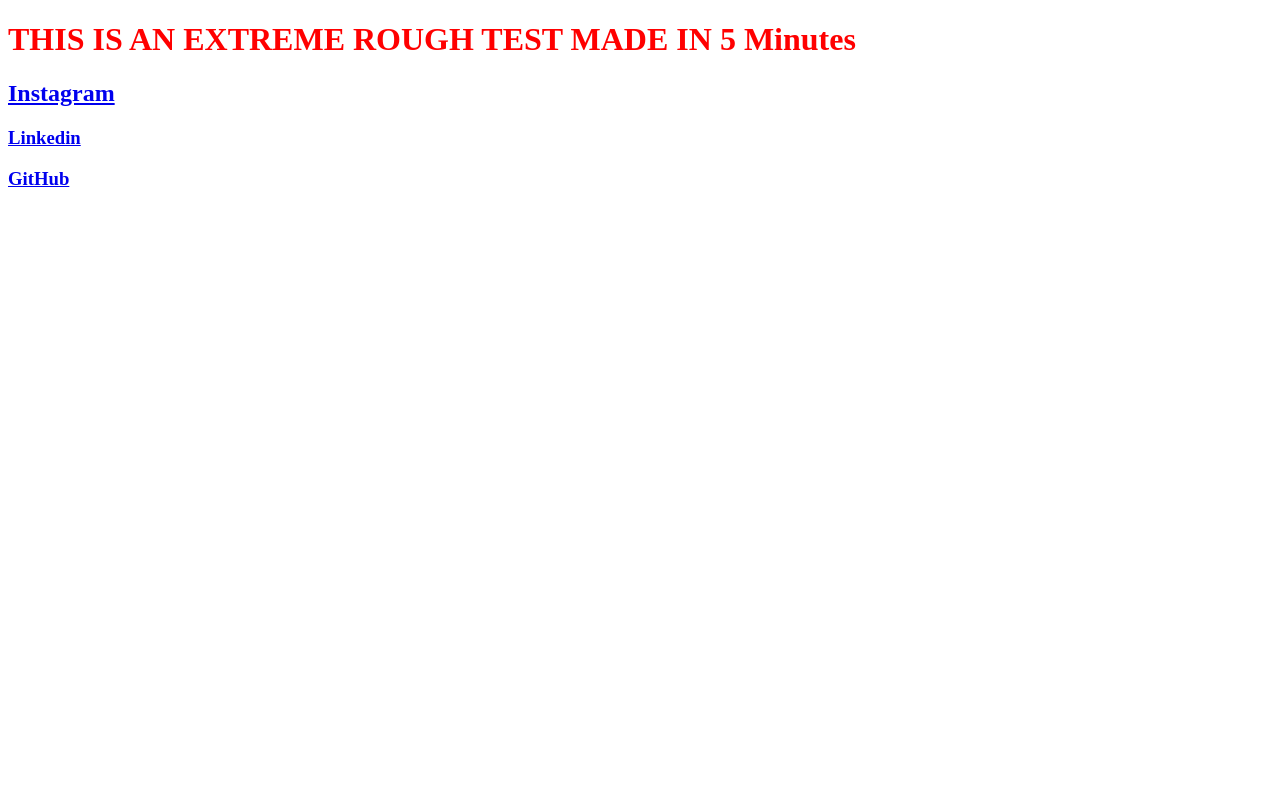
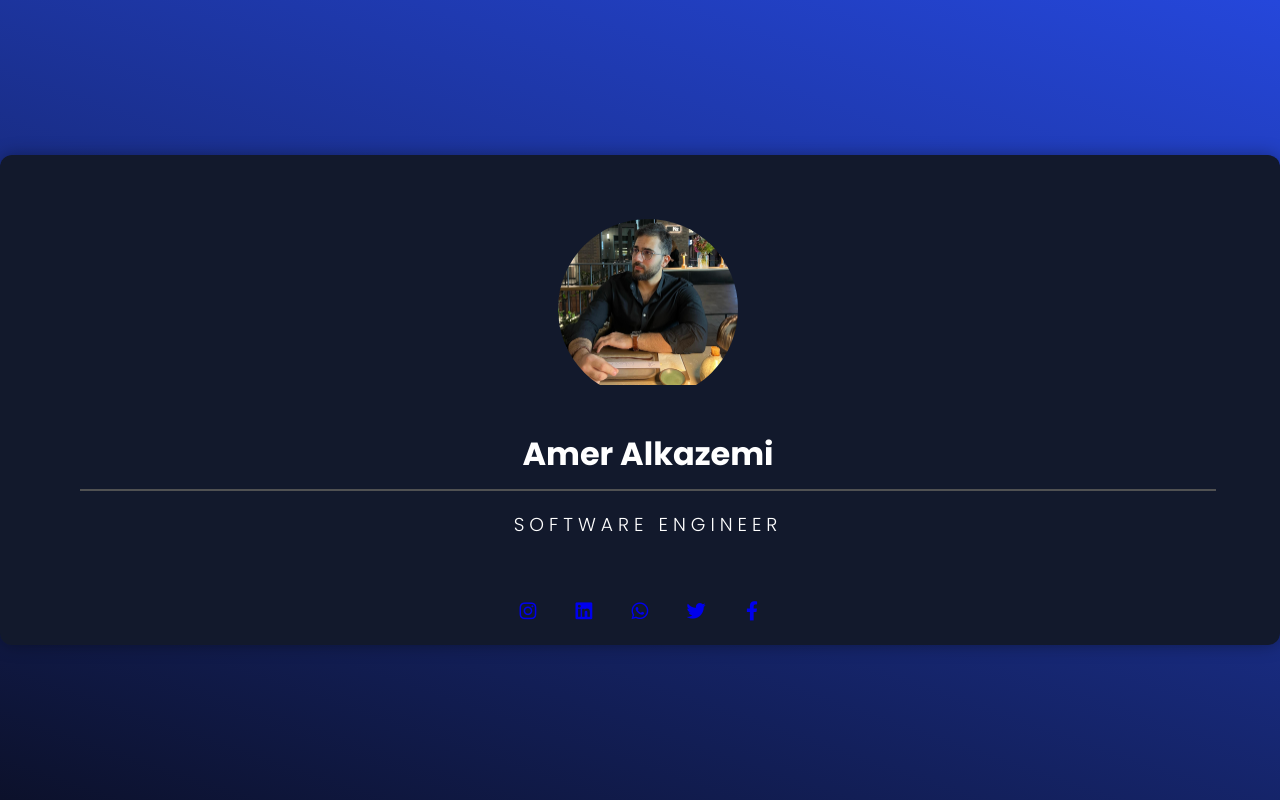
Before and after one commit to AamerAli1/NFC_Project, a Flask app: template templates/home.html in a window 1280 px wide. Run offline with Flask 2, Linux system fonts and the light colour scheme; the template is opened without the code that fills it, so the values that code supplies are empty.

Commit message:
initial design

```diff
--- a/app.py
+++ b/app.py
@@ -2,7 +2,7 @@ from flask import Flask , render_template
 
 app = Flask(__name__)
 
-@app.route('/')
+@app.route('/amer_alkazemi')
 def home():
    return render_template('home.html')
 if __name__ == '__main__':
--- a/static/styles/mainpage.css
+++ b/static/styles/mainpage.css
@@ -1,3 +1,93 @@
-h1 {
-    color: red
+
+@import url('https://fonts.googleapis.com/css2?family=Poppins:wght@200;300;400;500;600;700;800&display=swap');
+
+*{
+    padding: 0;
+    margin: 0;
+    box-sizing: border-box;
 }
+body{
+    font-family: 'Poppins', sans-serif;
+}
+.about-wrapper{
+    height: 100vh;
+}
+.about-left{
+    background-image: linear-gradient(19deg, #0c112b 0%, #2547db 100%);
+    display: flex;
+    flex-direction: column;
+    align-items: center;
+    justify-content: center;
+    height: 100vh;
+    color:#fff
+}
+.about-left-content > div{
+    background: #12192c;
+    padding: 4rem 4rem 2.5rem 5rem;
+    text-align: center;
+    border-radius: 12px 12px 0 0;
+}
+.about-left-content{
+    box-shadow: 0px 0px 18px -1px rgba(0, 0, 0, 0.39);
+    -webkit-box-shadow: 0px 0px 18px -1px rgba(0, 0, 0, 0.39);
+    -moz-box-shadow: 0px 0px 18px -1px rgba(0, 0, 0, 0.39);
+    border-radius: 12px;
+    width:100%;
+}
+.about-img img{
+    display: block;
+    width: 180px;
+}
+.about-img{
+    width: 180px;
+    height: 180px;
+    overflow: hidden;
+    border-radius: 50%;
+    transition: all 0.5s ease-in-out;
+}
+.shadow{
+    margin-left: auto;
+    margin-right: auto;
+    border-radius: 50%;
+    width: 180px;
+    height: 180px;
+}
+
+.about-left-content h2{
+    font-size: 2rem;
+    margin: 2.2rem 0 0.6rem 0;
+    line-height: 1.2;
+    padding-bottom: 1rem;
+    border-bottom: 2px solid #505152;
+}
+.about-left-content h3{
+    text-transform: uppercase;
+    font-weight: 300;
+    letter-spacing: 5px;
+    margin-top: 1.2rem;
+}
+.icons{
+    background: #12192c;
+    display: flex;
+    justify-content: center;
+    padding: 0.8rem 0;
+    border-radius: 0 0 12px 12px;
+}
+.icons li{
+    list-style-type: none;
+    color: #505152;
+    width: 40px;
+    height: 40px;
+    margin: 0 0.5rem;
+    border-radius: 50%;
+    display: flex;
+    justify-content: center;
+    align-items: center;
+    font-size: 1.2rem;
+    cursor: pointer;
+    transition: all 0.5s ease-in-out;
+}
+.icons li:hover{
+    background: #edffec;
+    color: #000;
+}
--- a/templates/home.html
+++ b/templates/home.html
@@ -1,18 +1,42 @@
+
 <!DOCTYPE html>
-<html lang="en">
+<html>
   <head>
-    <meta charset="UTF-8">
-    <meta name="viewport" content="width=device-width, initial-scale=1.0">
-    <meta http-equiv="X-UA-Compatible" content="ie=edge">
-    <title>HTML 5 Boilerplate</title>
+    <meta charset="utf-8">
+    <meta http-equiv="X-UA-Compatible" content="IE=edge">
+    <title>Amer Alkazemi</title>
+    <meta name="viewport" content="width=device-width, initial-scale=1">
     <link rel= "stylesheet" type= "text/css" href= "{{ url_for('static',filename='styles/mainpage.css') }}">
+    <link rel="stylesheet" href="https://cdnjs.cloudflare.com/ajax/libs/font-awesome/5.15.1/css/all.min.css" integrity="sha512-+4zCK9k+qNFUR5X+cKL9EIR+ZOhtIloNl9GIKS57V1MyNsYpYcUrUeQc9vNfzsWfV28IaLL3i96P9sdNyeRssA==" crossorigin="anonymous" />
   </head>
   <body>
-    <h1>THIS IS AN EXTREME ROUGH TEST MADE IN 5 Minutes</h1>
-    <h2> <a href="https://www.instagram.com/aamer_alkazemi/" target=”_blank”>Instagram</a></h2>
-    <h3><a href="https://www.linkedin.com/in/aamer-a-a0a87512b/" target=”_blank”>Linkedin</a></h3>
-    <h3><a href="https://github.com/aameralkazemi" target=”_blank”>GitHub</a></h3>
 
+    <div class = "about-wrapper">
+      <div class = "about-left">
+        <div class = "about-left-content">
+          <div>
+            <div class = "shadow">
+              <div class = "about-img">
+                <img src="{{url_for('static', filename='images/amer_alkazemi.jpg')}}" alt = "Profile Photo" />
+              </div>
+            </div>
 
+            <h2>Amer Alkazemi</h2>
+            <h3>Software Engineer</h3>
+          </div>
+
+          <ul class = "icons">
+            <li><a href="https://www.instagram.com/aamer_alkazemi/" target=”_blank”><i class = "fab fa-instagram"></i></a></li>
+            <li><a href="https://www.linkedin.com/in/aamer-a-a0a87512b/" target=”_blank”><i class = "fab fa-linkedin"></i></a></li>
+            <li><a href="https://wa.me/966535288851" target=”_blank”><i class = "fab fa-whatsapp"></i></a></li>
+            <li><a href="https://twitter.com/aamer_alkazemi" target=”_blank”><i class = "fab fa-twitter"></i></a></li>
+            <li><a href="https://www.facebook.com/aamer.murhaf" target=”_blank”><i class = "fab fa-facebook-f"></i></a></li>
+
+          </ul>
+        </div>
+
+      </div>
+
+    </div>
   </body>
 </html>
```
Also changed, not shown: static/images/amer_alkazemi.jpg (added).
